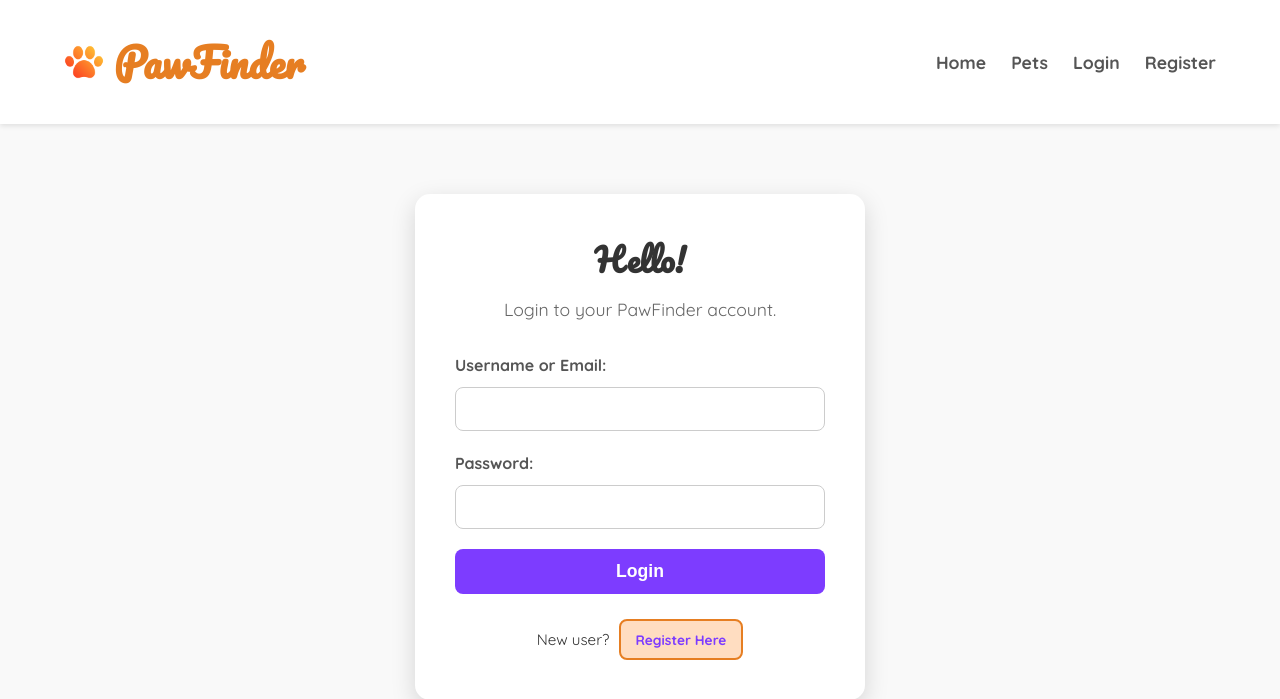
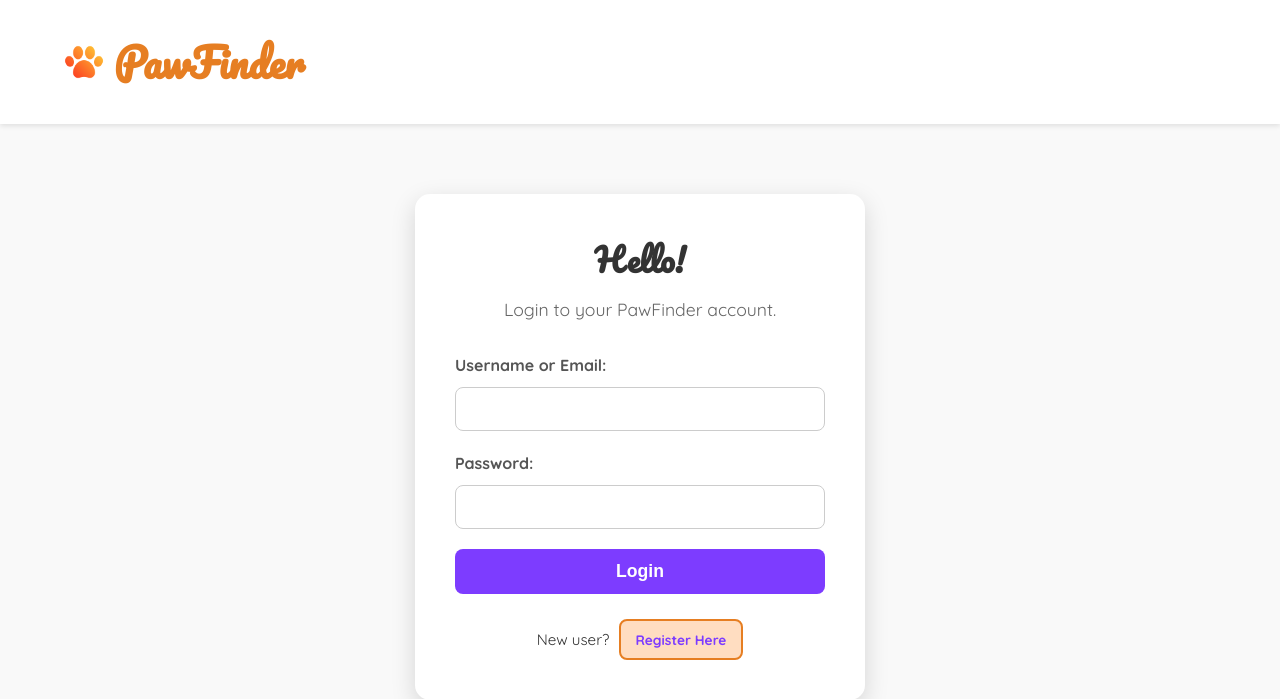
Before and after one commit to Deadpoolprime/petrescue2, a Django app: page / in a window 1280 px wide. Shown: the top 699 px of the page. Run offline with Django 4.2, Linux system fonts and the light colour scheme.

Commit message:
minor changes

```diff
--- a/petrescue/urls.py
+++ b/petrescue/urls.py
@@ -3,17 +3,13 @@ from django.urls import path, include
 from django.conf import settings
 from django.conf.urls.static import static
 
-# --- Import ViewSets directly from users.views ---
 from users.views import (
     ProfileViewSet, PetReportViewSet, PetForAdoptionViewSet, NotificationViewSet, RegisterView
 )
-# --- Import the users app's URLs module for HTML routes ---
 from users import urls as users_html_urls
 
-# --- Import DefaultRouter ---
 from rest_framework.routers import DefaultRouter
 
-# --- Setup the router for API ViewSets ---
 api_router = DefaultRouter()
 api_router.register(r'profiles', ProfileViewSet)
 api_router.register(r'petreports', PetReportViewSet)
@@ -22,24 +18,10 @@ api_router.register(r'notifications', NotificationViewSet)
 
 urlpatterns = [
     path('admin/', admin.site.urls),
-
-    # --- API Endpoints ---
     path('api/', include(api_router.urls), name='api_root'), # Note: no namespace here on include
     path('api/register/', RegisterView.as_view(), name='api_register'),
-
-    # --- HTML Rendering URLs ---
-    # Point the root URL ('') to the login view's URL pattern
-    # The 'users' namespace is correctly applied here.
-    # Since login_view is named 'login' in users.urls, it will be 'users:login'
-    # when referenced in templates, but because it's at the root include, it's just 'login'
-    # if referenced by name directly. However, with namespace 'users', it's 'users:login'.
-    # For the ROOT URL, we need to include the LOGIN path directly.
-    path('', include('users.urls')), # Include users.urls. Django will find 'login/' within it.
-    # IMPORTANT: The previous `namespace='users'` was causing issues with conflicting root routes.
-    # By including users.urls at the root directly, Django will pick up the patterns within it.
-    # The `app_name = 'users'` in users.urls will ensure namespacing.
+    path('', include('users.urls')),
 ]
 
-# Serve media files during development
 if settings.DEBUG:
     urlpatterns += static(settings.MEDIA_URL, document_root=settings.MEDIA_ROOT)
--- a/users/templates/users/base.html
+++ b/users/templates/users/base.html
@@ -17,16 +17,7 @@
             </div>
             <nav>
                 <ul>
-                    <li><a href="{% url 'users:login' %}">Home</a></li> {# Corrected namespace #}
-                    <li><a href="{% url 'users:pets_list' %}">Pets</a></li> {# Corrected namespace #}
-                    {# Add other navigation links as needed, e.g., shelters, about, contact, dashboard #}
-                    {% if user.is_authenticated %}
-                        <li><a href="{% url 'users:logout' %}">Logout</a></li> {# Corrected namespace #}
-                        <li><a href="{% url 'users:login' %}">Dashboard</a></li> {# Assuming dashboard URL name is 'dashboard' #}
-                    {% else %}
-                        <li><a href="{% url 'users:login' %}">Login</a></li> {# Corrected namespace #}
-                        <li><a href="{% url 'users:register' %}">Register</a></li> {# Corrected namespace #}
-                    {% endif %}
+
                 </ul>
             </nav>
         </div>
```
